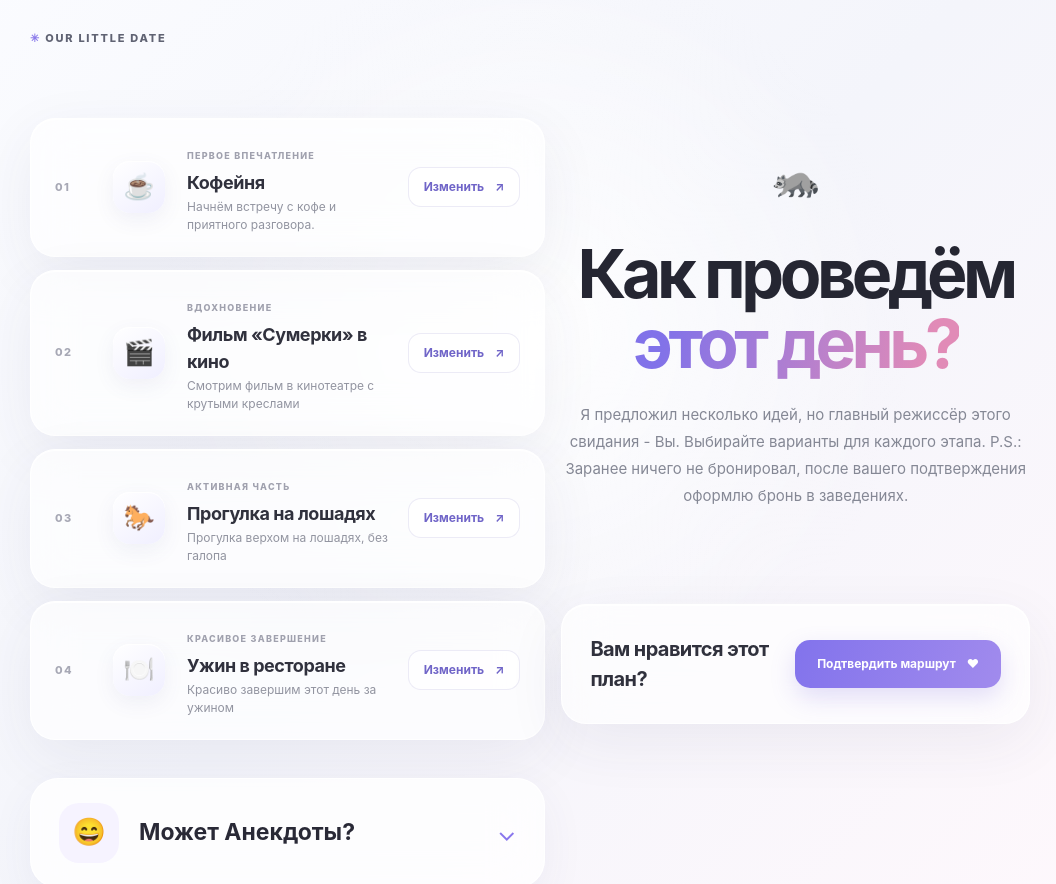
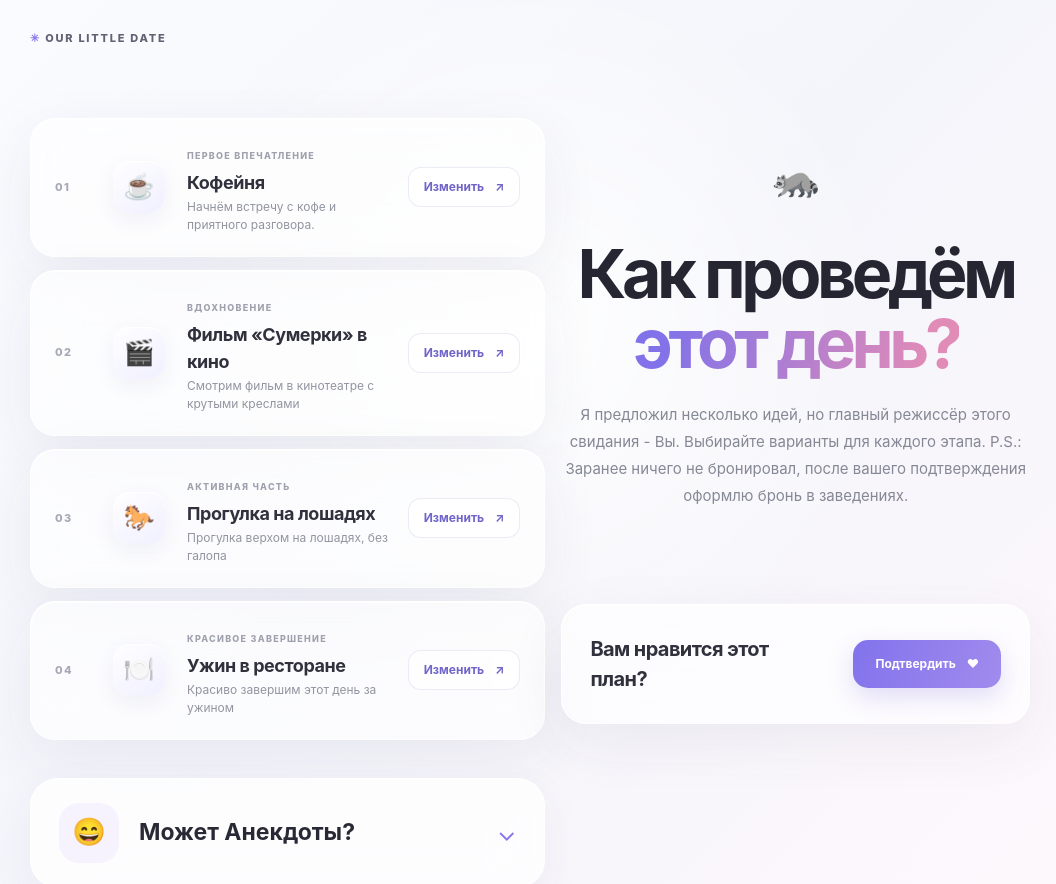
Before and after one commit to edit29/Sumrak, a Next.js app in the folder sumrak-web/: page /date in a window 1280 px wide. Shown: the top 884 px of the page, without its empty margins (110-1166 px from the left). Built offline with nearby package versions, Linux system fonts and the light colour scheme.

Commit message:
--replace--

```diff
--- a/sumrak-web/components/DatePlanner.jsx
+++ b/sumrak-web/components/DatePlanner.jsx
@@ -232,7 +232,7 @@ const closeCamera = () => {
             </details>
           <section className="confirm-panel">
             <div><h2>Вам нравится этот план?</h2></div>
-            <button className="primary-button confirm-button" disabled={saving} onClick={confirmRoute}>{saving ? 'Сохраняем…' : 'Подтвердить маршрут'} <span>♥</span></button>
+            <button className="primary-button confirm-button" disabled={saving} onClick={confirmRoute}>{saving ? 'Сохраняем…' : 'Подтвердить'} <span>♥</span></button>
             {error && <p className="error-message">{error}</p>}
           </section>
 
```
